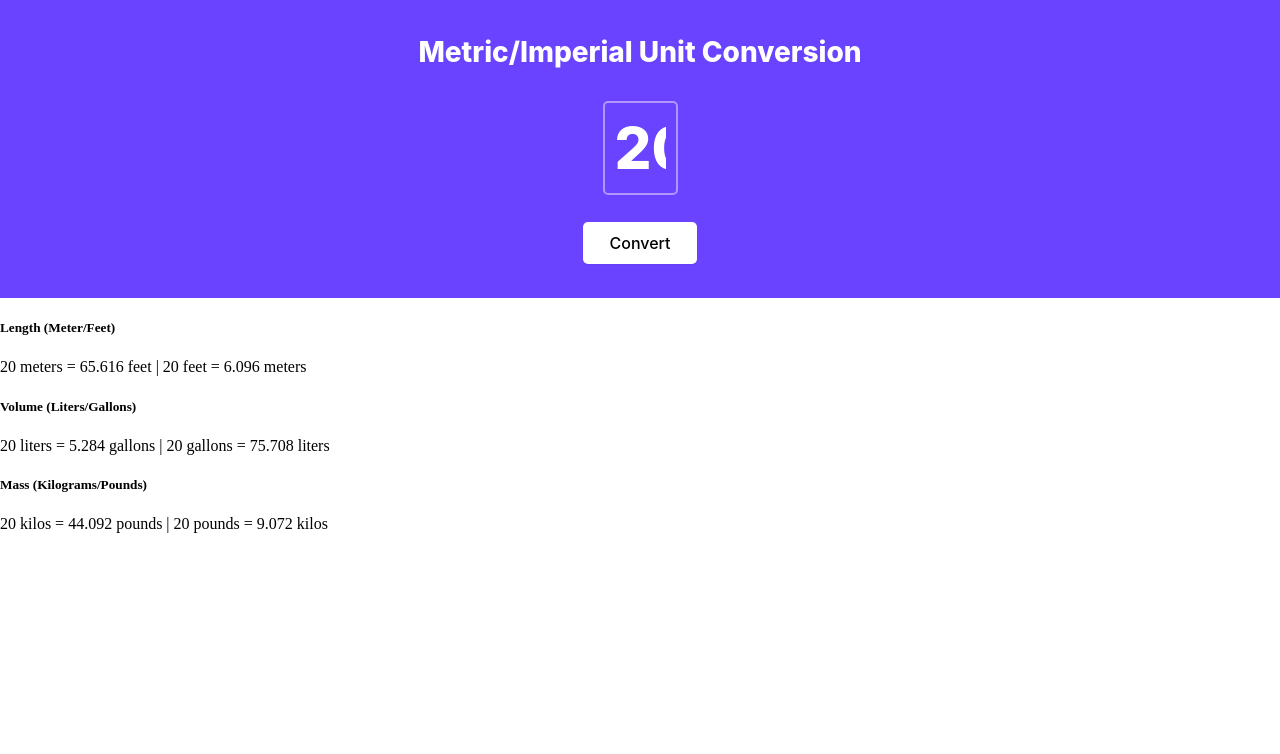
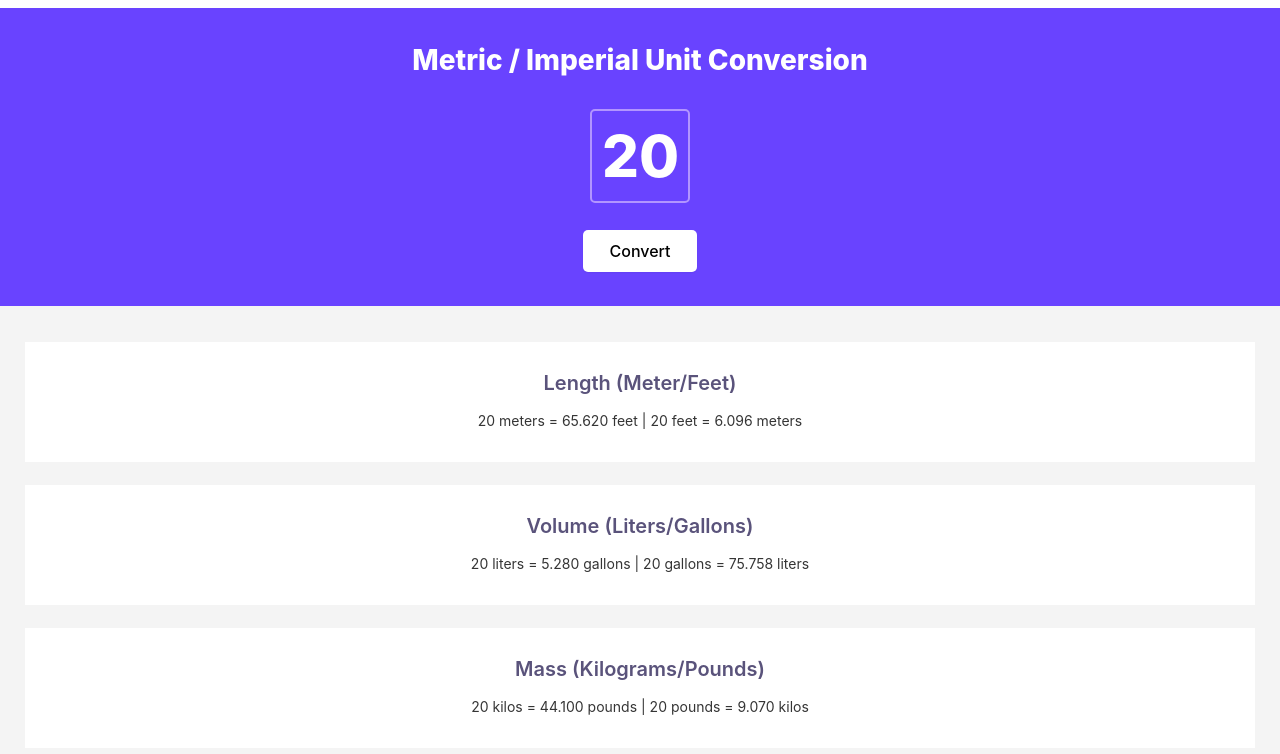
Before and after one commit to SelinKaragullu/Unit-converter, a plain HTML site: page index.html in a window 1280 px wide. Both pictures are taken after a click on the button "Convert". Drawn offline with Linux system fonts and the light colour scheme.

Commit message:
reviewed

```diff
--- a/index.css
+++ b/index.css
@@ -1,9 +1,8 @@
 body {
-        margin-left: auto;
+    display: block;
+     margin-left: auto;
   margin-right: auto;
- margin-top: 0;
-
-    }
+     }
 
 
 .container {
@@ -14,7 +13,7 @@ body {
     flex-direction: column;
     justify-content: center;
 align-items: center;
-
+}
 
 
 .custom-input {
@@ -22,13 +21,11 @@ align-items: center;
   color: white;
   font-family: Inter;
 font-weight: 800;
-font-style: Extra Bold;
 font-size: 58px;
-leading-trim: NONE;
 line-height: 24.39px;
 letter-spacing: 0%;
 text-align: center;
-   width: 75px;
+   width: 100px;
    border: 2px solid #B295FF;
    border-radius: 5px;
    padding:10px;
@@ -58,15 +55,15 @@ line-height: 38px;
 letter-spacing: -3%;
 text-align: center;
 margin: 33px 0 30px 0;
+
     }
 
 
 
     button {
-        font-family: Inter;
+font-family: Inter;
 font-weight: 500;
 font-size: 16px;
-leading-trim: NONE;
 line-height: 24px;
 letter-spacing: 0%;
 background-color: #FFFFFF;
@@ -75,14 +72,12 @@ margin: 27px 0 34px 0;
 padding: 9px 27px;
 border: none;
 border-radius: 5px;
+    }
 
+    button:hover {
+        background-color: #f0f0f0;
+      }
 
-
-
-
-
-
-    }
 
     h5 {
 
@@ -90,7 +85,6 @@ border-radius: 5px;
 font-weight: 600;
 font-style: Semi Bold;
 font-size: 20px;
-leading-trim: NONE;
 line-height: 20px;
 letter-spacing: 0%;
 text-align: center;
@@ -106,7 +100,6 @@ margin-bottom: 9px;
     font-family: Inter;
 font-weight: 400;
 font-size: 14px;
-leading-trim: NONE;
 line-height: 20px;
 letter-spacing: 0%;
 text-align: center;
--- a/index.html
+++ b/index.html
@@ -1,37 +1,39 @@
 <html>
   <head>
-        <link rel="stylesheet" href="index.css">
+    <meta charset="UTF-8" />
+    <meta name="viewport" content="width=device-width, initial-scale=1.0" />
+    <title>Unit Converter</title>
+
+    <link rel="stylesheet" href="index.css" />
   </head>
   <body>
     <div class="container">
-        <h3>Metric/Imperial Unit Conversion</h3>
-
+      <h3>Metric / Imperial Unit Conversion</h3>
 
       <input type="text" value="20" class="custom-input" />
 
       <button id="btn">Convert</button>
     </div>
 
-            <div class="converter-bg">
+    <main class="converter-bg">
       <div class="converter" id="first-converter">
         <h5>Length (Meter/Feet)</h5>
         <p id="length-el">20 meters = 65.616 feet | 20 feet = 6.096 meters</p>
       </div>
 
-
       <div class="converter">
         <h5>Volume (Liters/Gallons)</h5>
-        <p id="volume-el">20 liters = 5.284 gallons | 20 gallons = 75.708 liters</p>
+        <p id="volume-el">
+          20 liters = 5.284 gallons | 20 gallons = 75.708 liters
+        </p>
       </div>
 
       <div class="converter">
         <h5>Mass (Kilograms/Pounds)</h5>
         <p id="mass-el">20 kilos = 44.092 pounds | 20 pounds = 9.072 kilos</p>
       </div>
+    </main>
 
-        </div >
     <script src="index.js"></script>
-          </div>
-            </div>
   </body>
 </html>
--- a/index.js
+++ b/index.js
@@ -11,17 +11,30 @@ const volumeEl = document.getElementById("volume-el")
 const massEl = document.getElementById("mass-el")
 const value = document.querySelector(".custom-input")
 
-
 const meter = 3.281
 const liter = 0.264
 const kilogram = 2.205
 
+btn.addEventListener("click", function () {
+  const inputValue = parseFloat(value.value)
 
-btn.addEventListener ("click", function () {
+  if (isNaN(inputValue) || inputValue <= 0) {
+    alert("Please enter a valid number")
+  }
 
-    lengthEl.textContent = `${inputValue} meters = ${(inputValue) * 3.281} feet | ${inputValue} feet = ${((inputValue)/3.281).toFixed(3)} meters`
+  lengthEl.textContent = `${inputValue} meters = ${(inputValue * meter).toFixed(
+    3
+  )} feet | ${inputValue} feet = ${(inputValue / meter).toFixed(3)} meters`
 
-    volumeEl.textContent = `${inputValue} liters = ${(inputValue) * 0.264} gallons | ${inputValue} gallons = ${((inputValue)/0.264).toFixed(3)} liters`
+  volumeEl.textContent = `${inputValue} liters = ${(inputValue * liter).toFixed(
+    3
+  )} gallons | ${inputValue} gallons = ${(inputValue / liter).toFixed(
+    3
+  )} liters`
 
-     massEl.textContent = `${inputValue} kilos = ${(inputValue) * 2.205} pounds | ${inputValue} pounds = ${((inputValue) / 2.205).toFixed(3)} kilos`
+  massEl.textContent = `${inputValue} kilos = ${(inputValue * kilogram).toFixed(
+    3
+  )} pounds | ${inputValue} pounds = ${(inputValue / kilogram).toFixed(
+    3
+  )} kilos`
 })
```
Lines whose indentation alone changed are shown as unchanged.
